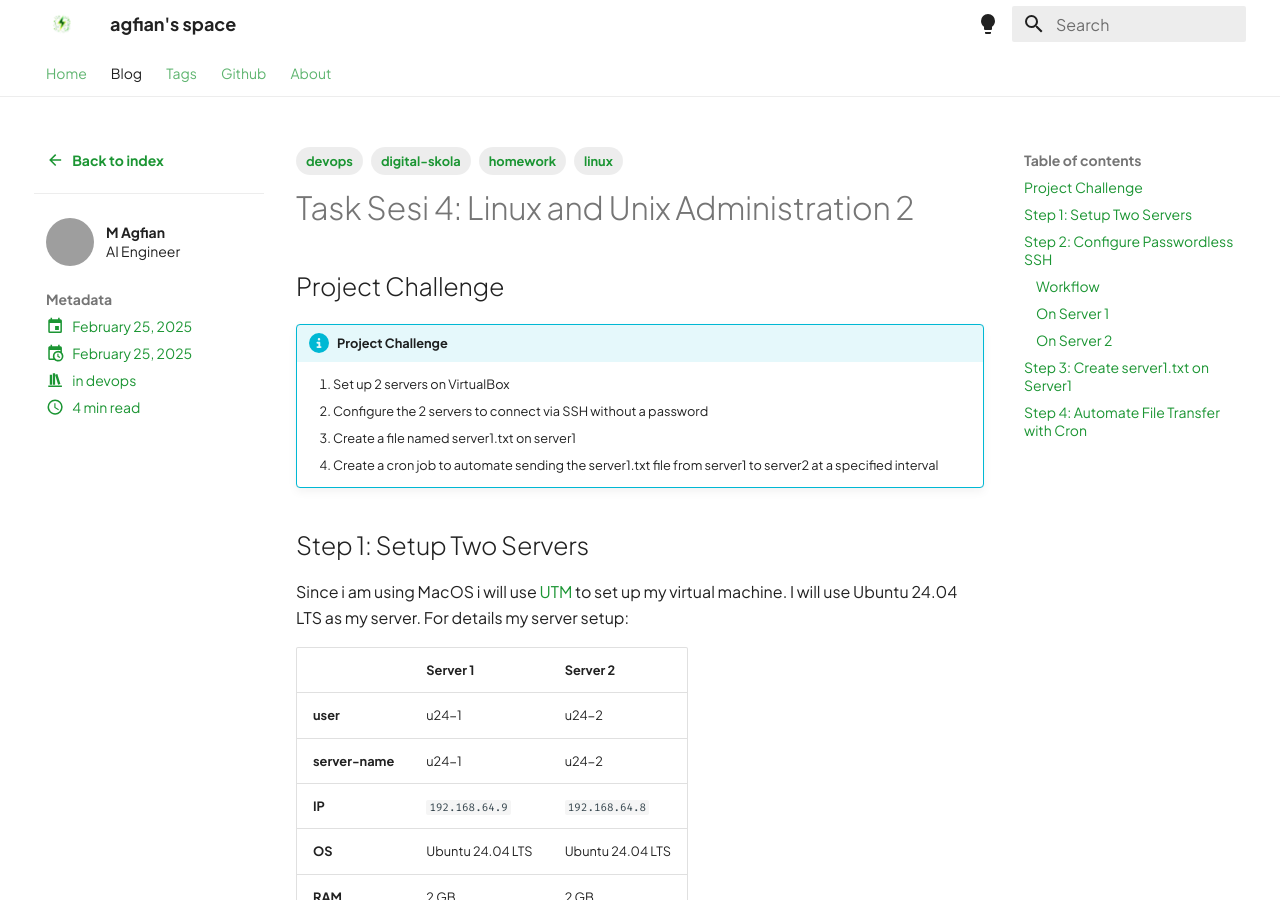
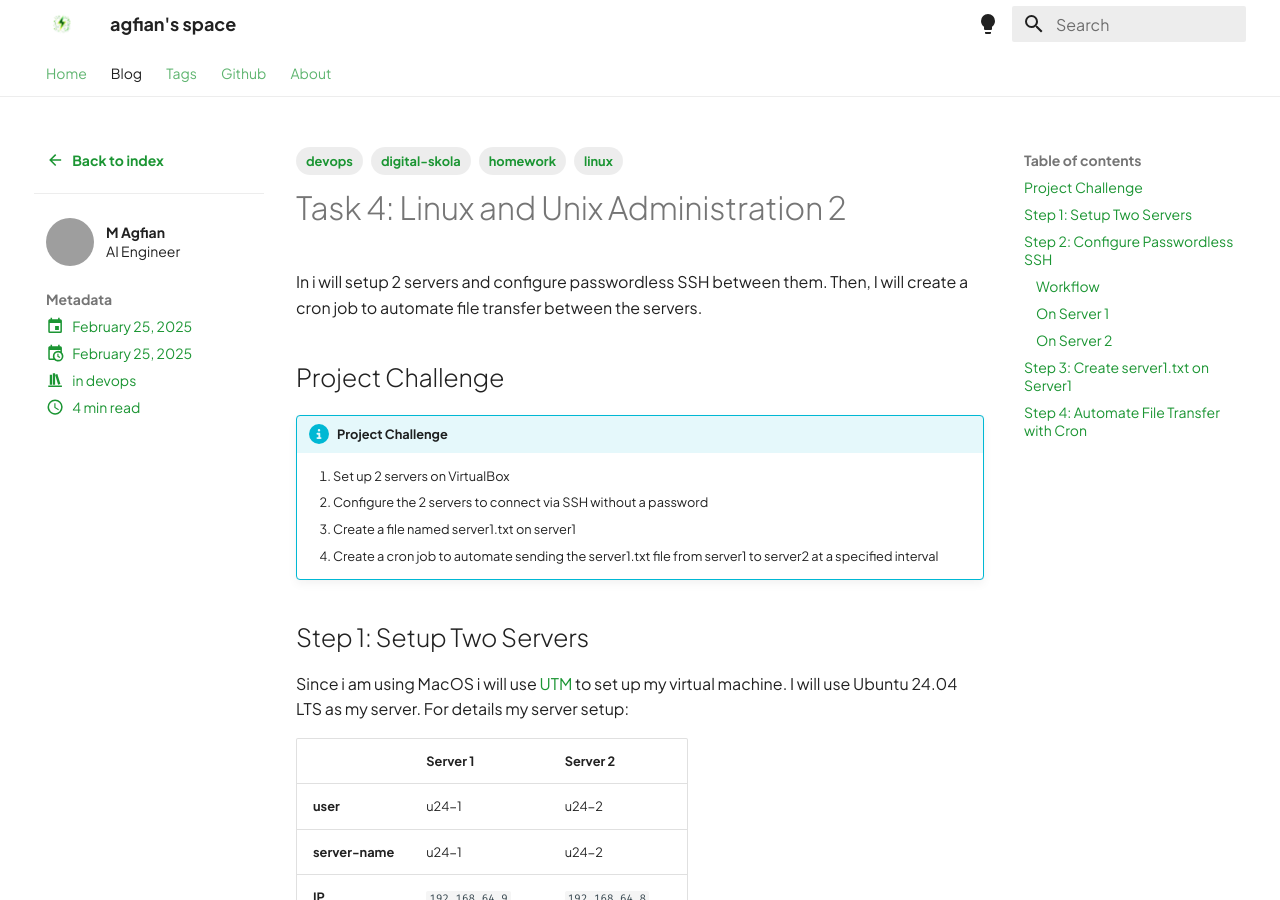
Before and after one commit to agfianf/agfianf.github.io, an MkDocs documentation site: the page built from docs/blog/posts/devops-learning/004-project.md, in a window 1280 px wide and 900 px high. Built offline with MkDocs 1.6.1 and Material for MkDocs 9.7.7, drawn with Linux system fonts in a browser that asks for light colours; comment, search, counter and statistics services are not loaded; grey boxes are pictures that could not be loaded.

Commit message:
fix: update task titles and enhance descriptions in DevOps project documentation for clarity

```diff
--- a/docs/blog/posts/devops-learning/004-project.md
+++ b/docs/blog/posts/devops-learning/004-project.md
@@ -18,8 +18,11 @@ comments: true
 
 ---
 
-# Task Sesi 4: Linux and Unix Administration 2
+# Task 4: Linux and Unix Administration 2
 
+In i will setup 2 servers and configure passwordless SSH between them. Then, I will create a cron job to automate file transfer between the servers.
+
+<!-- more -->
 
 ## Project Challenge
 
@@ -30,7 +33,6 @@ comments: true
     3. Create a file named server1.txt on server1
     4. Create a cron job to automate sending the server1.txt file from server1 to server2 at a specified interval
 
-<!-- more -->
 
 ## Step 1: Setup Two Servers
 
```
Also changed, not shown: docs/blog/posts/devops-learning/005-project.md (+6 -3 lines), docs/blog/posts/devops-learning/007-project-docker.md (+1 -1 lines).
